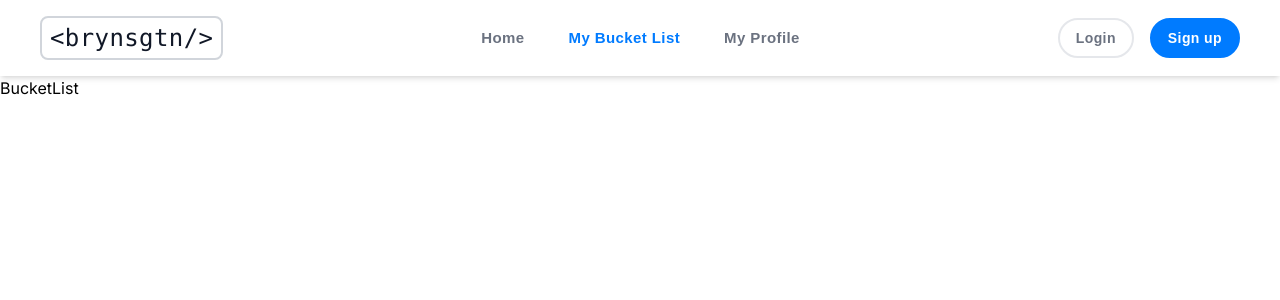
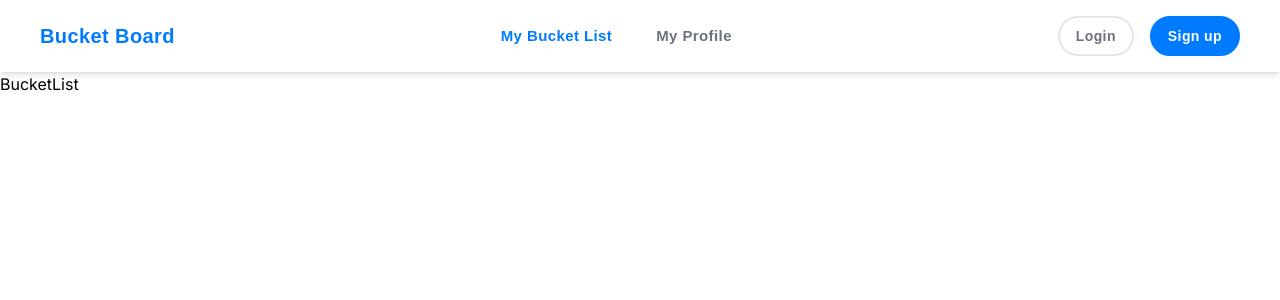
Before and after one commit to brynsgtn/bucket-list-app, a React (Vite) app in the folder frontend/: page /bucket in a window 1280 px wide. Shown: the top 300 px of the page. Built offline with nearby package versions, Linux system fonts and the light colour scheme.

Commit message:
Updated app name

```diff
--- a/frontend/src/components/Header.jsx
+++ b/frontend/src/components/Header.jsx
@@ -42,8 +42,8 @@ const Header = () => {
         <header className="flex shadow-md py-4 px-4 sm:px-10 bg-white font-[sans-serif] min-h-[70px] tracking-wide relative z-50">
             <div className="flex flex-wrap items-center justify-between gap-5 w-full">
                 <Link to='/'>
-                    <p className="text-2xl font-mono text-gray-900 border-2 border-gray-300 px-2 py-1 rounded-lg hover:border-blue-500 hover:shadow-lg transition duration-300">
-                        {"<brynsgtn/>"}
+                    <p className="block font-semibold text-[20px] text-[#007bff]">
+                        Bucket Board
                     </p>
                 </Link>
 
@@ -72,20 +72,10 @@ const Header = () => {
                     <ul className="lg:flex gap-x-5 max-lg:space-y-3 max-lg:fixed max-lg:bg-white max-lg:w-1/2 max-lg:min-w-[300px] max-lg:top-0 max-lg:left-0 max-lg:p-6 max-lg:h-full max-lg:shadow-md max-lg:overflow-auto z-50">
                         <li className="mb-6 hidden max-lg:block">
                             <a>
-                                <p className="text-2xl font-mono text-gray-900 border-2 border-gray-300 px-2 py-1 rounded-lg hover:border-blue-500 hover:shadow-lg transition duration-300 w-48">
-                                    {"<brynsgtn/>"}
+                                <p className="block font-semibold text-[20px] text-[#007bff]">
+                                    Bucket Board
                                 </p>
                             </a>
-                        </li>
-                        <li className="max-lg:border-b border-gray-300 max-lg:py-3 px-3">
-                            <Link
-                                to="/"
-                                className={`block font-semibold text-[15px] ${location.pathname === '/' ? 'text-[#007bff]' : 'text-gray-500'
-                                    }`}
-                            >
-                                Home
-                            </Link>
-
                         </li>
                         <li className="max-lg:border-b border-gray-300 max-lg:py-3 px-3">
                             <Link
```
